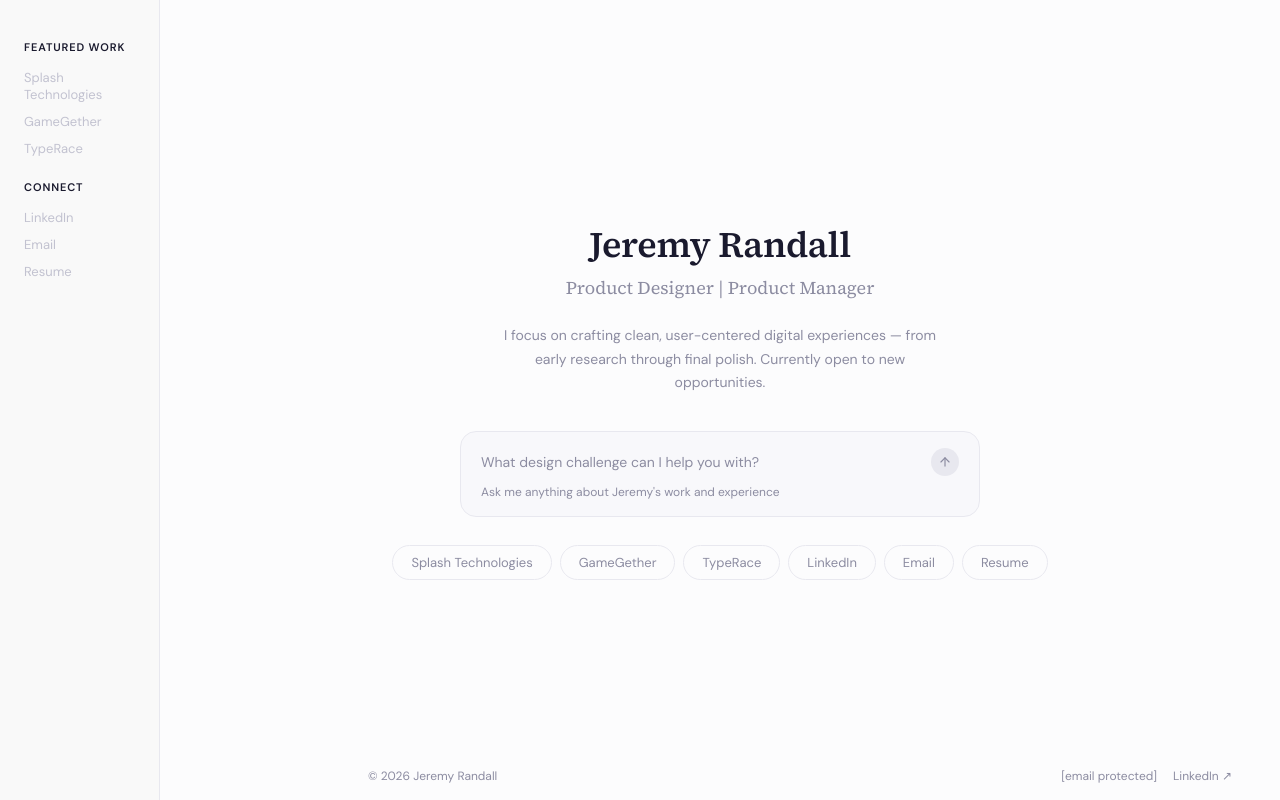
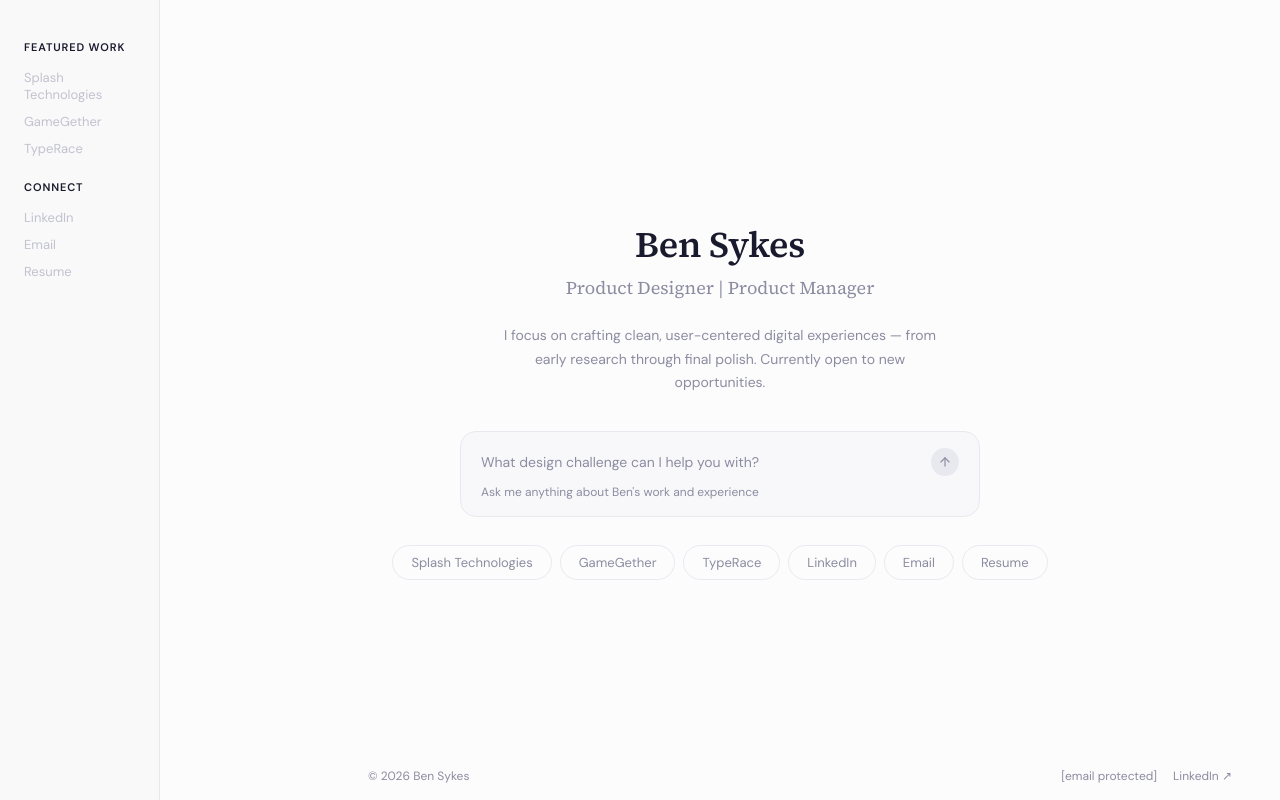
Before and after one commit to bensykes/bensykes.github.io, a website: page public/index.html in a window 1280 px wide. Drawn offline with Linux system fonts and the light colour scheme.

Commit message:
Update index.html

```diff
--- a/public/index.html
+++ b/public/index.html
@@ -3,7 +3,7 @@
 <head>
   <meta charset="UTF-8" />
   <meta name="viewport" content="width=device-width, initial-scale=1.0" />
-  <title>Jeremy Randall — Product Designer</title>
+  <title>Ben Sykes — Product Designer</title>
   <link href="https://fonts.googleapis.com/css2?family=DM+Sans:wght@300;400;500;600&family=Source+Serif+4:wght@400;500;600&display=swap" rel="stylesheet" />
   <style>
     *, *::before, *::after { margin: 0; padding: 0; box-sizing: border-box; }
@@ -134,7 +134,7 @@
 
     <!-- HOME -->
     <div id="home" class="home">
-      <h1 class="home-name">Jeremy Randall</h1>
+      <h1 class="home-name">Ben Sykes</h1>
       <p class="home-title">Product Designer | Product Manager</p>
       <p class="home-bio">I focus on crafting clean, user-centered digital experiences — from early research through final polish. Currently open to new opportunities.</p>
 
@@ -147,7 +147,7 @@
               <svg width="14" height="14" viewBox="0 0 24 24" fill="none" stroke="var(--muted)" stroke-width="2" stroke-linecap="round"><line x1="12" y1="19" x2="12" y2="5"/><polyline points="5 12 12 5 19 12"/></svg>
             </button>
           </div>
-          <div class="chat-hint" id="chatHint">Ask me anything about Jeremy's work and experience</div>
+          <div class="chat-hint" id="chatHint">Ask me anything about Ben's work and experience</div>
         </div>
       </div>
 
@@ -156,12 +156,12 @@
         <button class="pill" data-target="gamegether">GameGether</button>
         <button class="pill" data-target="typerace">TypeRace</button>
         <button class="pill" onclick="window.open('https://linkedin.com','_blank')">LinkedIn</button>
-        <button class="pill" onclick="location.href='mailto:jeremyrandall408@gmail.com'">Email</button>
+        <button class="pill" onclick="location.href='mailto:ben.sykes@gmail.com'">Email</button>
         <button class="pill">Resume</button>
       </div>
 
       <div class="home-footer">
-        <span>&copy; 2026 Jeremy Randall</span>
+        <span>&copy; 2026 Ben Sykes</span>
         <div class="home-footer-right">
           <span><a href="/cdn-cgi/l/email-protection" class="__cf_email__" data-cfemail="167c7364737b6f64777872777a7a22262e56717b777f7a3875797b">[email&#160;protected]</a></span>
           <a href="https://linkedin.com" target="_blank">LinkedIn ↗</a>
@@ -184,7 +184,7 @@
       <div class="cs-section" style="border-bottom:none;"><span class="cs-section-label">IMPACT</span><div><h3>Faster shipping, fewer inconsistencies</h3><p>The design system reduced design-to-dev handoff time significantly and brought visual consistency across the entire product. It became the single source of truth for both teams and continues to evolve as the product scales.</p></div></div>
       <div class="features-wrap"><div class="features-label">WHAT'S INSIDE</div><div class="features-grid"><div class="feature-card"><h4>Token System</h4><p>Color, type, and spacing tokens</p></div><div class="feature-card"><h4>Component Library</h4><p>40+ reusable Figma components</p></div><div class="feature-card"><h4>Documentation</h4><p>Usage guidelines for every pattern</p></div><div class="feature-card"><h4>Dev Handoff</h4><p>Coded components matching 1:1</p></div></div></div>
       <div class="cs-bottom-nav"><a data-target="home">← Back to Portfolio</a><a href="#">↗ Try Splash Technologies</a></div>
-      <div class="cs-footer"><span>&copy; 2026 Jeremy Randall</span><span>Product Designer · Austin, TX</span></div>
+      <div class="cs-footer"><span>&copy; 2026 Ben Sykes</span><span>Product Designer · Austin, TX</span></div>
     </div>
 
     <!-- GameGether -->
@@ -202,7 +202,7 @@
       <div class="cs-section" style="border-bottom:none;"><span class="cs-section-label">IMPACT</span><div><h3>A community that keeps coming back</h3><p>GameGether saw strong retention in its first months, with users returning to find new teammates regularly. The matching system reduced friction in team formation and the community tools encouraged positive interactions.</p></div></div>
       <div class="features-wrap"><div class="features-label">WHAT'S INSIDE</div><div class="features-grid"><div class="feature-card"><h4>Player Profiles</h4><p>Skill, style, and schedule matching</p></div><div class="feature-card"><h4>Smart Matching</h4><p>Compatibility-based team finding</p></div><div class="feature-card"><h4>Real-Time Status</h4><p>See who's online and available</p></div><div class="feature-card"><h4>Community Tools</h4><p>Groups, chat, and event planning</p></div></div></div>
       <div class="cs-bottom-nav"><a data-target="home">← Back to Portfolio</a><a href="#">↗ Try GameGether</a></div>
-      <div class="cs-footer"><span>&copy; 2026 Jeremy Randall</span><span>Product Designer · Austin, TX</span></div>
+      <div class="cs-footer"><span>&copy; 2026 Ben Sykes</span><span>Product Designer · Austin, TX</span></div>
     </div>
 
     <!-- TypeRace -->
@@ -223,14 +223,14 @@
           <div class="cs-hero-date">Wednesday, June 25, 2025</div>
           <div class="cs-hero-btn">Start Today's Race</div>
         </div>
-        <div class="cs-hero-credit">Created by Jeremy Randall</div>
+        <div class="cs-hero-credit">Created by Ben Sykes</div>
       </div>
       <div class="cs-section"><span class="cs-section-label">PROBLEM</span><div><h3>Design-to-code handoff is still broken</h3><p>The gap between design and production has always created friction — specs drift, components get reinterpreted, and the final product rarely matches the original intent. I wanted to challenge that assumption by building something real entirely within Figma Make, without touching a traditional codebase or handing anything off.</p></div></div>
       <div class="cs-section"><span class="cs-section-label">APPROACH</span><div><h3>Design and ship in the same tool</h3><p>TypeRace is a fully functional typing speed test, designed and built end-to-end using Figma Make. I designed the interface, wrote the logic for real-time WPM tracking and accuracy scoring, and shipped it as a live web app — all within one environment. Daily rotating challenges were added to give repeat users a reason to come back, and the visual feedback system was tuned to feel responsive without being distracting.</p></div></div>
       <div class="cs-section" style="border-bottom:none;"><span class="cs-section-label">IMPACT</span><div><h3>A live proof of concept</h3><p>TypeRace is live and publicly accessible. More than just a side project, it's a demonstration of what modern design tooling makes possible: a designer shipping a production-quality product without a traditional engineering handoff. It reflects the kind of cross-disciplinary ownership I bring to every project.</p></div></div>
       <div class="features-wrap"><div class="features-label">WHAT'S INSIDE</div><div class="features-grid"><div class="feature-card"><h4>Real-Time WPM</h4><p>Live speed calculated as you type</p></div><div class="feature-card"><h4>Accuracy Tracking</h4><p>Error rate logged per session</p></div><div class="feature-card"><h4>Daily Challenges</h4><p>Rotating prompts to keep it fresh</p></div><div class="feature-card"><h4>Visual Feedback</h4><p>Instant correct/incorrect states</p></div></div></div>
       <div class="cs-bottom-nav"><a data-target="home">← Back to Portfolio</a><a href="#">↗ Try TypeRace</a></div>
-      <div class="cs-footer"><span>&copy; 2026 Jeremy Randall</span><span>Product Designer · Austin, TX</span></div>
+      <div class="cs-footer"><span>&copy; 2026 Ben Sykes</span><span>Product Designer · Austin, TX</span></div>
     </div>
 
   </div>
```
